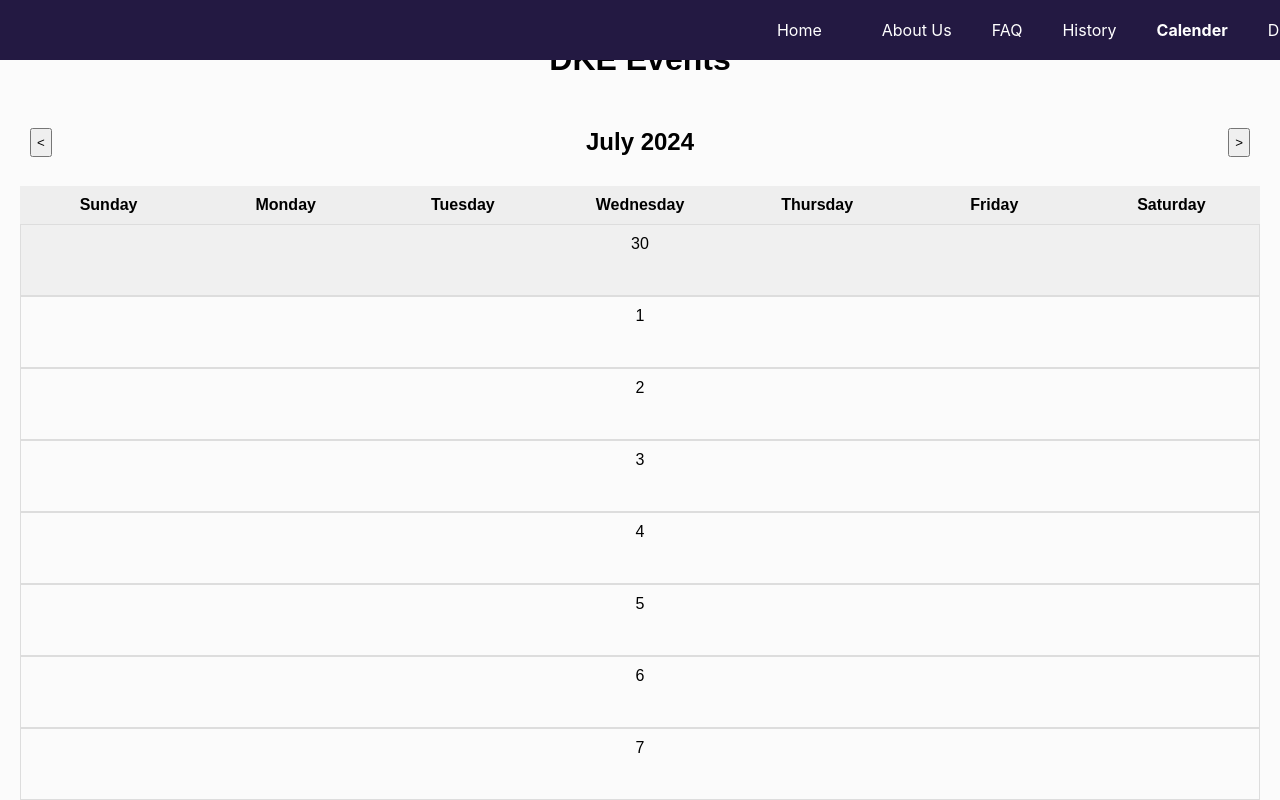
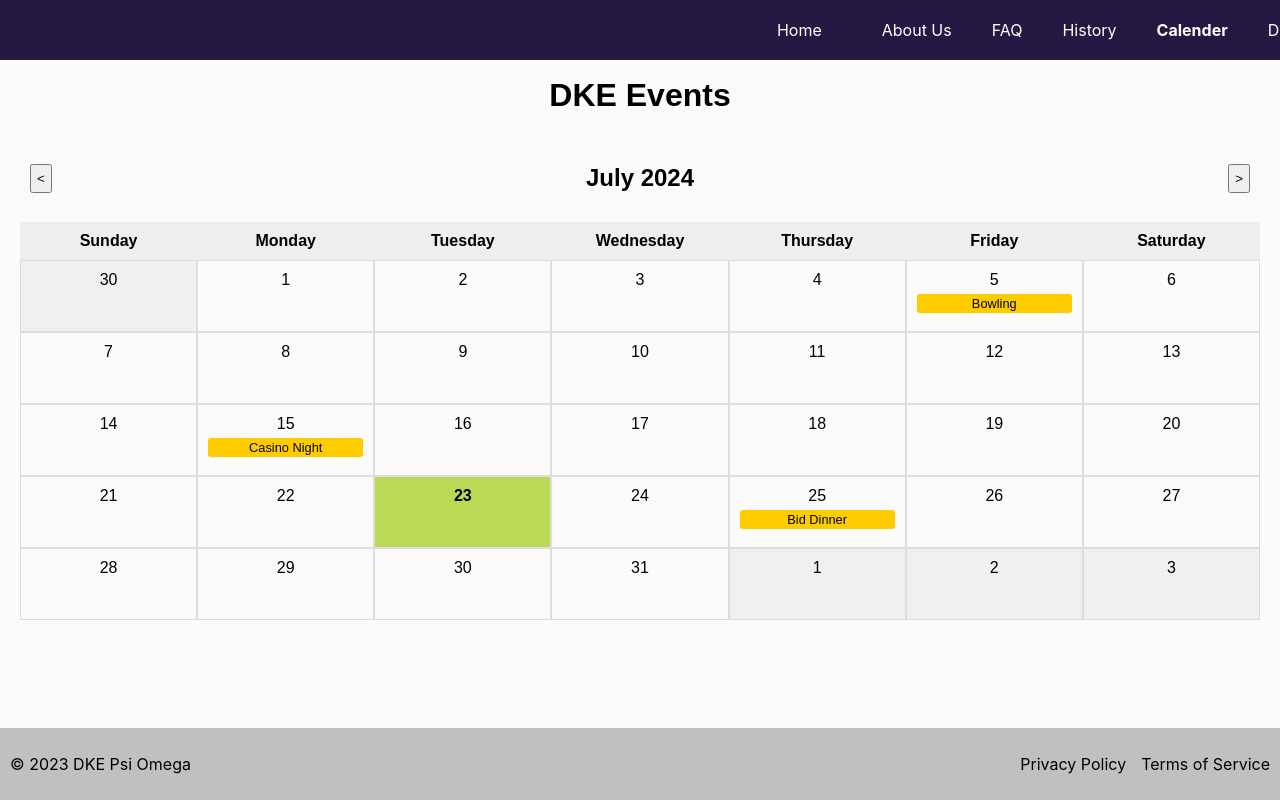
Before and after one commit to NBelgaonkar/Psi-Omega-Site, a React (Create React App) app: page /Calender in a window 1280 px wide. Shown: the top 800 px of the page. Built offline with nearby package versions, Linux system fonts and the light colour scheme.

Commit message:
made working calendar

```diff
--- a/src/components/Calender.js
+++ b/src/components/Calender.js
@@ -35,46 +35,56 @@ const Calendar = () => {
         end: endOfWeek(new Date())
     }).map(day => format(day, 'EEEE'));
 
+    //USE THIS TO ADD MORE EVENTS WHEN THEY COME//
+    const events = [
+        { date: new Date(currentMonth.getFullYear(), currentMonth.getMonth(), 5), event: 'Bowling' },
+        { date: new Date(currentMonth.getFullYear(), currentMonth.getMonth(), 15), event: 'Casino Night' },
+        { date: new Date(currentMonth.getFullYear(), currentMonth.getMonth(), 25), event: 'Bid Dinner' }
+    ];
+
+    const renderEvents = (day) => {
+        const dayEvents = events.filter(event => isSameDay(event.date, day));
+        return dayEvents.map((event, index) => (
+            <div key={index} className="event">
+                {event.event}
+            </div>
+        ));
+    };
+
     return (
         <>
             <style>{`
                 .calendar-container {
                     font-family: 'Arial', sans-serif;
                 }
-
                 .calendar-title {
                     text-align: center;
                     margin-bottom: 20px;
                 }
-
                 .calendar {
                     display: grid;
                     grid-template-columns: repeat(7, 1fr);
                     text-align: center;
                 }
-
                 .day {
                     padding: 10px;
                     border: 1px solid #ddd;
                     min-height: 50px;
+                    position: relative;
                 }
-
                 .different-month {
                     background-color: #f0f0f0;
                 }
-
                 .current-day {
                     background-color: #bada55;
                     font-weight: bold;
                 }
-
                 .header {
                     display: flex;
                     justify-content: space-between;
                     align-items: center;
                     padding: 10px;
                 }
-
                 .day-names {
                     display: grid;
                     grid-template-columns: repeat(7, 1fr);
@@ -83,17 +93,24 @@ const Calendar = () => {
                     background-color: #eee;
                     font-weight: bold;
                 }
-
                 .day-name {
                     padding: 5px;
                 }
-
+                .event {
+                    background-color: #ffcc00;
+                    margin-top: 5px;
+                    padding: 2px;
+                    font-size: 0.8em;
+                    border-radius: 3px;
+                }
                 button {
                     padding: 5px;
                     cursor: pointer;
                 }
             `}</style>
             <div className="calendar-container">
+            <br></br>
+            <br></br>
                 <h1 className="calendar-title">DKE Events</h1>
                 <div className="header">
                     <button onClick={prevMonth}>&lt;</button>
@@ -105,7 +122,7 @@ const Calendar = () => {
                         <div key={index} className="day-name">{dayName}</div>
                     ))}
                 </div>
-                <div className="caldendar">
+                <div className="calendar">
                     {days.map((day, index) => (
                         <div
                             key={index}
@@ -113,6 +130,7 @@ const Calendar = () => {
                                 ${isSameDay(day, currentDay) ? 'current-day' : ''}`}
                         >
                             {format(day, 'd')}
+                            {renderEvents(day)}
                         </div>
                     ))}
                 </div>
```
Lines whose indentation alone changed are shown as unchanged.
